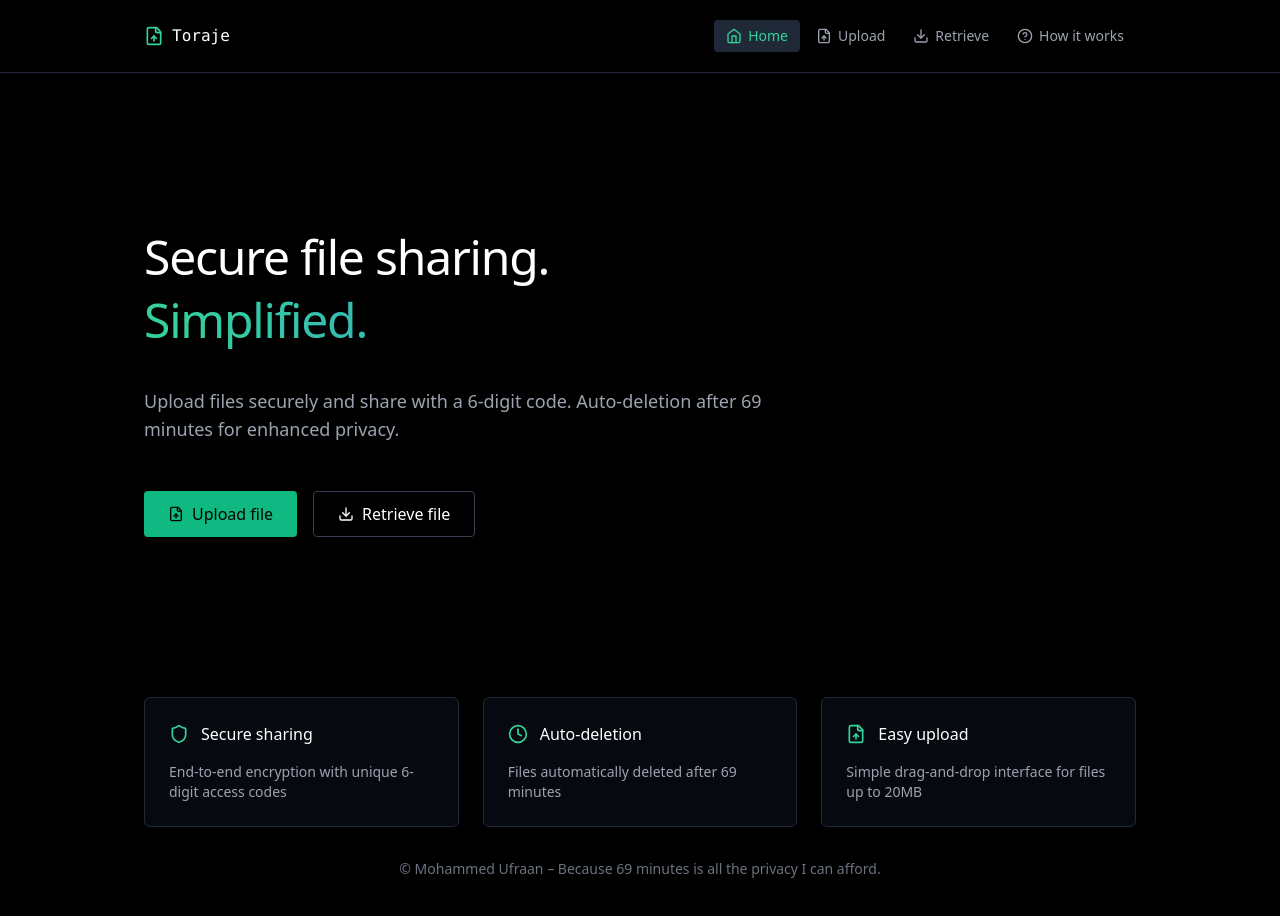
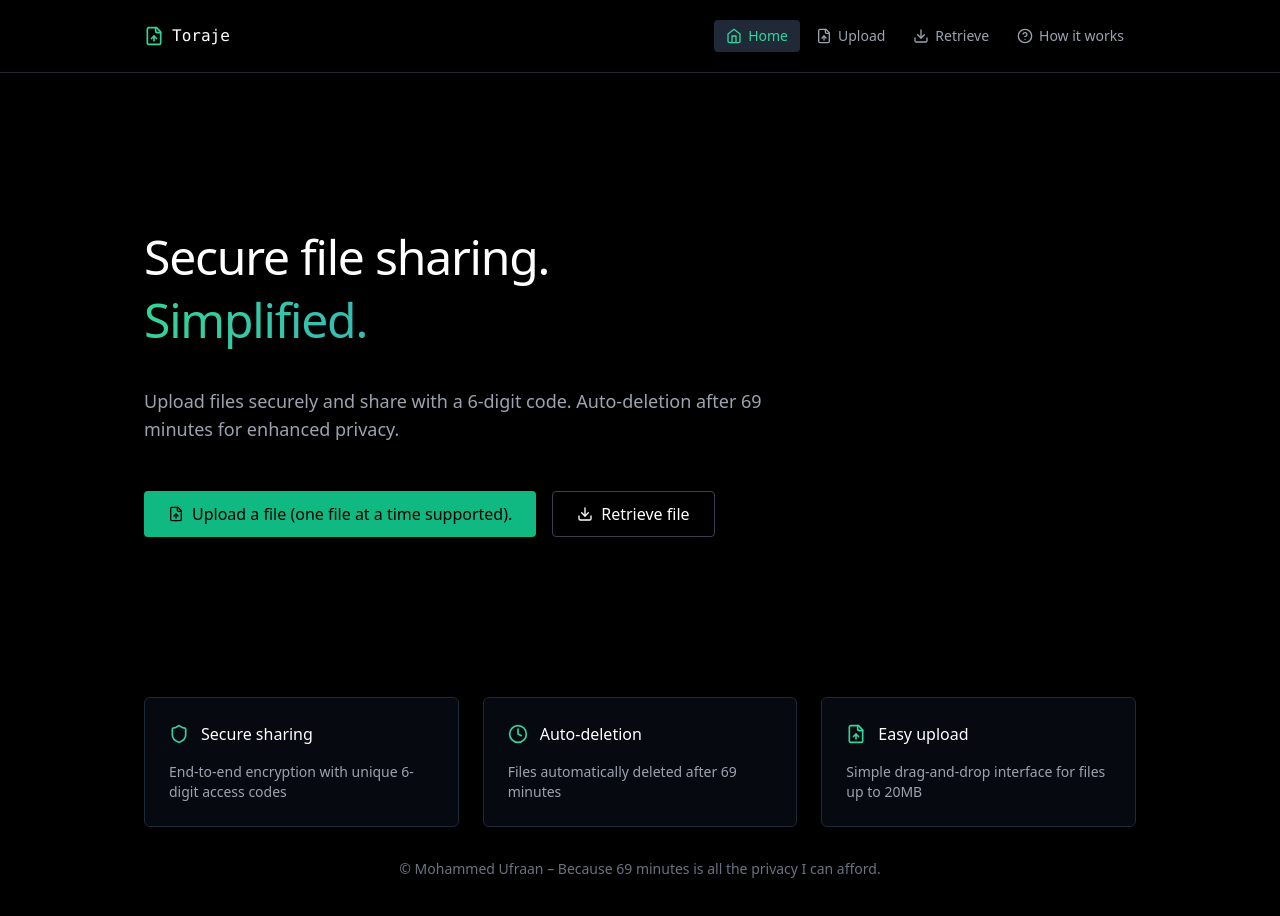
Before and after one commit to moroii69/toraje, a React (Vite) app: page / in a window 1280 px wide. Shown: the top 916 px of the page. Built offline with nearby package versions, Linux system fonts and the light colour scheme; no server answers.

Commit message:
Update upload link text to clarify single file upload support

```diff
--- a/src/pages/Home.tsx
+++ b/src/pages/Home.tsx
@@ -28,7 +28,7 @@ const Home = () => {
               className="flex items-center justify-center px-6 py-2.5 bg-emerald-500 hover:bg-emerald-600 text-black font-medium rounded transition-colors"
             >
               <FileUp className="w-4 h-4 mr-2" />
-              Upload file
+              Upload a file (one file at a time supported).
             </Link>
             <Link
               to="/retrieve"
```
